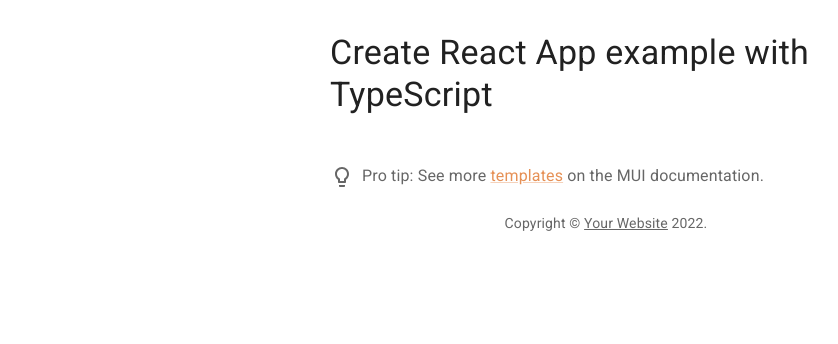
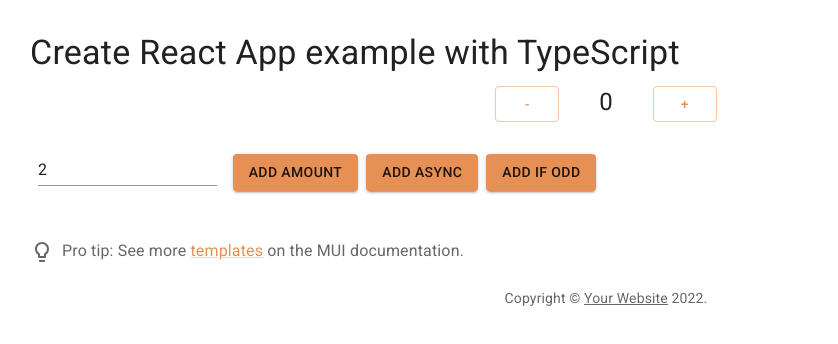
Before and after one commit to surprograma/semilla-react-redux-mui, a React (Create React App) app: page / in a window 1280 px wide. Shown: the top 344 px of the page, without its empty margins (34-872 px from the left). Built offline with nearby package versions, Linux system fonts and the light colour scheme.

Commit message:
Migrado el Counter de Redux a MUI

```diff
--- a/src/App.tsx
+++ b/src/App.tsx
@@ -4,6 +4,7 @@
 import Box from "@mui/material/Box";
 import Link from "@mui/material/Link";
 import ProTip from "./ProTip";
+import { Counter } from "./features/counter/Counter";
 
 function Copyright() {
   return (
@@ -19,11 +20,12 @@
 
 function App() {
   return (
-    <Container maxWidth="sm">
+    <Container maxWidth="lg">
       <Box sx={{ my: 4 }}>
         <Typography variant="h4" component="h1" gutterBottom>
           Create React App example with TypeScript
         </Typography>
+        <Counter />
         <ProTip />
         <Copyright />
       </Box>
--- a/src/features/counter/Counter.tsx
+++ b/src/features/counter/Counter.tsx
@@ -1,6 +1,5 @@
-import React, { useState } from 'react';
-
-import { useAppSelector, useAppDispatch } from '../../app/hooks';
+import React, { useState } from "react";
+import { useAppSelector, useAppDispatch } from "../../app/hooks";
 import {
   decrement,
   increment,
@@ -8,61 +7,67 @@
   incrementAsync,
   incrementIfOdd,
   selectCount,
-} from './counterSlice';
-import styles from './Counter.module.css';
+} from "./counterSlice";
+import { Button, Grid, Typography, Stack, Input } from "@mui/material";
 
 export function Counter() {
   const count = useAppSelector(selectCount);
   const dispatch = useAppDispatch();
-  const [incrementAmount, setIncrementAmount] = useState('2');
-
+  const [incrementAmount, setIncrementAmount] = useState("2");
   const incrementValue = Number(incrementAmount) || 0;
 
   return (
-    <div>
-      <div className={styles.row}>
-        <button
-          className={styles.button}
+    <Stack direction="column" spacing={2} alignItems="center">
+      <Stack direction="row" spacing={1}>
+        <Button
+          variant="outlined"
           aria-label="Decrement value"
           onClick={() => dispatch(decrement())}
         >
           -
-        </button>
-        <span className={styles.value}>{count}</span>
-        <button
-          className={styles.button}
+        </Button>
+        <Typography variant="h5" px={4}>
+          {count}
+        </Typography>
+        <Button
+          variant="outlined"
           aria-label="Increment value"
           onClick={() => dispatch(increment())}
         >
           +
-        </button>
-      </div>
-      <div className={styles.row}>
-        <input
-          className={styles.textbox}
+        </Button>
+      </Stack>
+      <Grid container spacing={2}>
+        <Grid item xs={2}>
+          <Input
             aria-label="Set increment amount"
             value={incrementAmount}
             onChange={(e) => setIncrementAmount(e.target.value)}
           />
-        <button
-          className={styles.button}
+        </Grid>
+        <Grid item xs>
+          <Stack direction="row" spacing={1}>
+            <Button
+              variant="contained"
               onClick={() => dispatch(incrementByAmount(incrementValue))}
             >
               Add Amount
-        </button>
-        <button
-          className={styles.asyncButton}
+            </Button>
+            <Button
+              variant="contained"
               onClick={() => dispatch(incrementAsync(incrementValue))}
             >
               Add Async
-        </button>
-        <button
-          className={styles.button}
+            </Button>
+            <Button
+              variant="contained"
               onClick={() => dispatch(incrementIfOdd(incrementValue))}
             >
               Add If Odd
-        </button>
-      </div>
-    </div>
+            </Button>
+          </Stack>
+        </Grid>
+      </Grid>
+    </Stack>
   );
 }
```
Also changed, not shown: src/features/counter/Counter.module.css (deleted, +0 -79 lines). Lines whose indentation alone changed are shown as unchanged.
